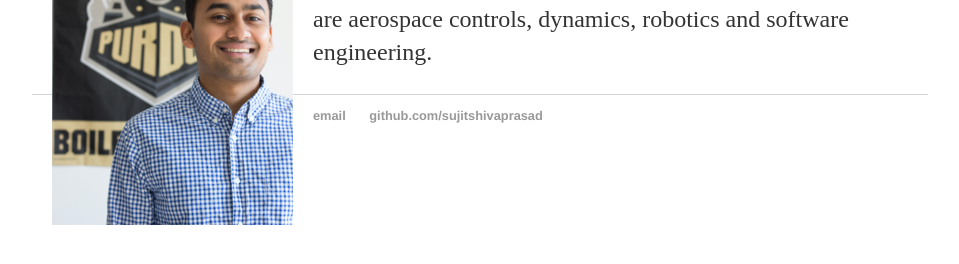
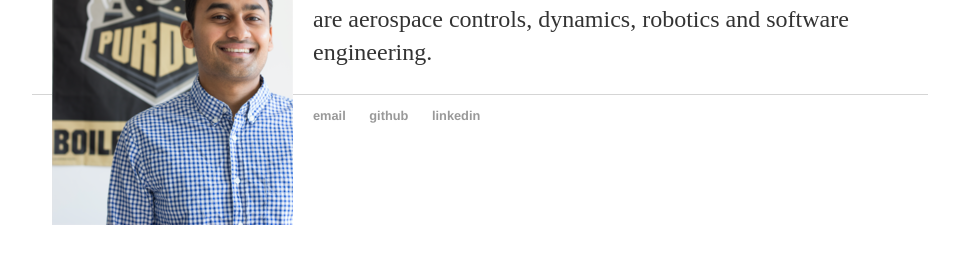
Before and after one commit to sujitshivaprasad/sujitshivaprasad.github.io, a Jekyll site: the page built from index.html, in a window 1280 px wide. Shown: the part 329-593 px from the top of the page, without its empty margins (160-1119 px from the left). Built offline with Jekyll 4.4.1, drawn with Linux system fonts in a browser that asks for light colours.

Commit message:
added links to footer

```diff
--- a/_layouts/default.html
+++ b/_layouts/default.html
@@ -22,8 +22,9 @@
 			<footer>
 	    		<ul>
 	        		<li><a href="mailto:sujit.shivaprasad@gmail.com">email</a></li>
-	        		<li><a href="https://github.com/sujitshivaprasad">github.com/sujitshivaprasad</a></li>
-				</ul>
+	        		<li><a href="https://github.com/sujitshivaprasad">github</a></li>
+	        		<li><a href="https://www.linkedin.com/in/sujitshivaprasad">linkedin</a></li>
+			</ul>
 			</footer>
 		</body>
 	</html>
```
